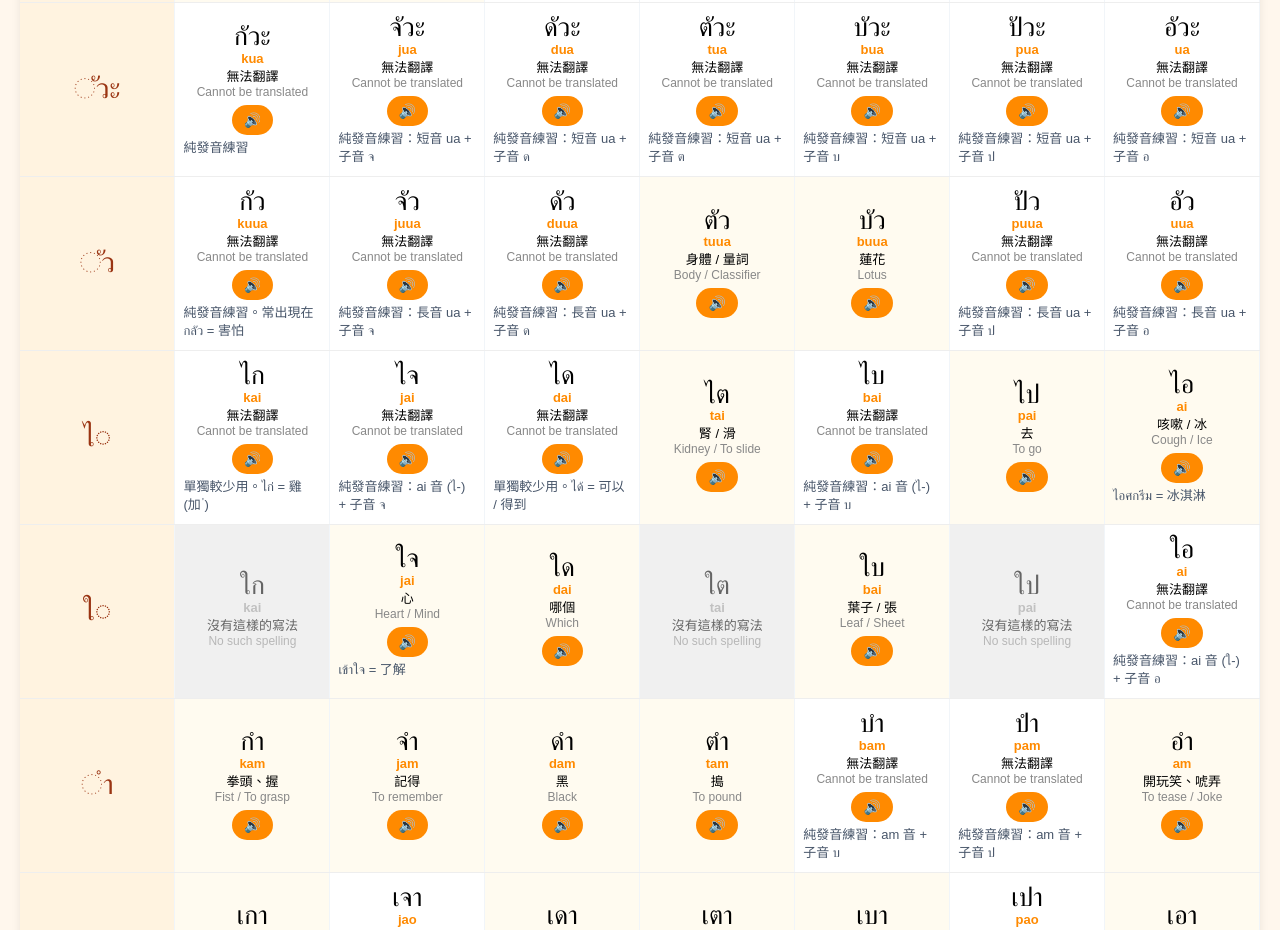
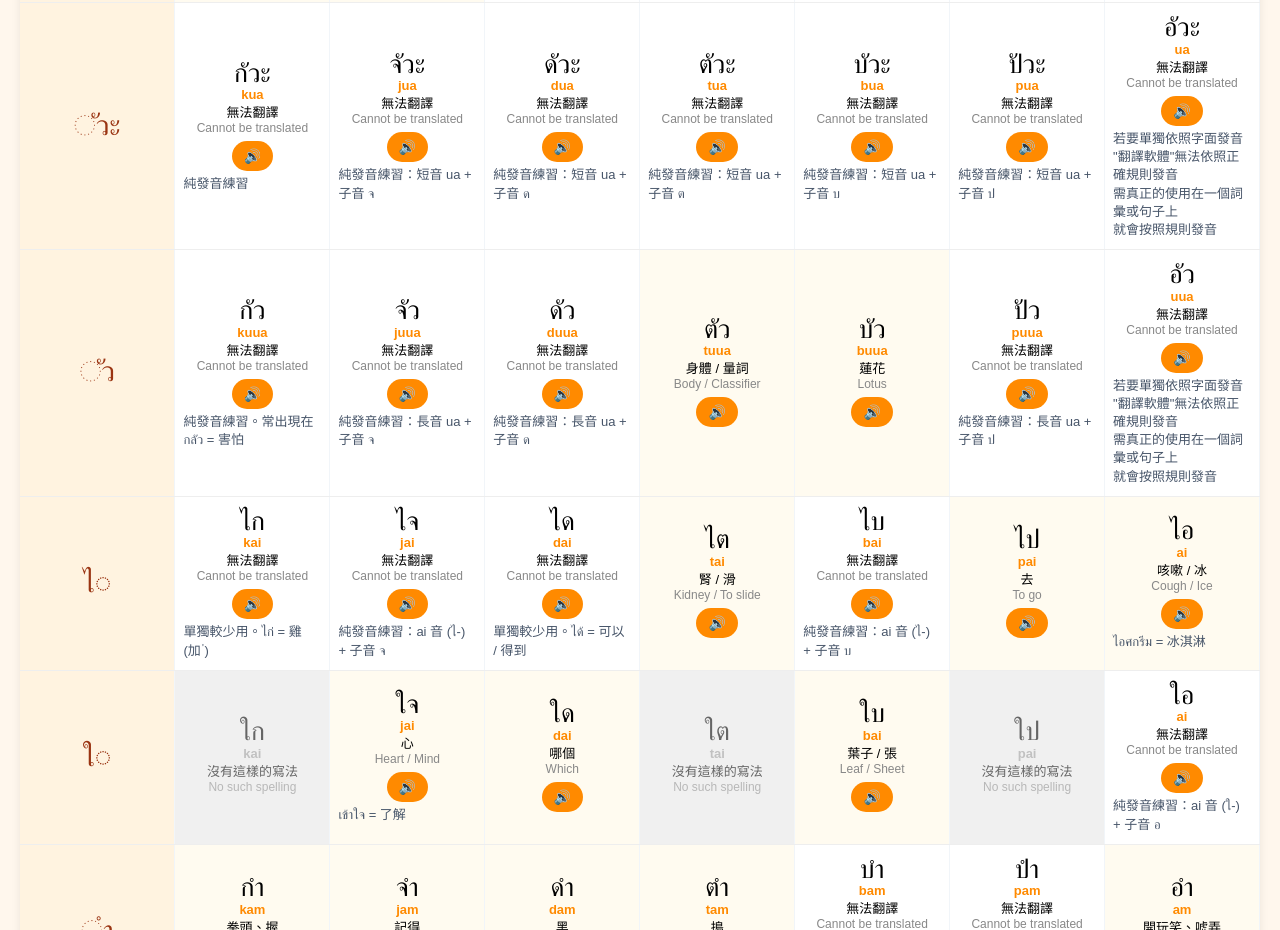
Before and after one commit to Mirien-style/thai-pronunciation-maintest, a plain HTML site: page index.html in a window 1280 px wide. Shown: the part 4059-4989 px from the top of the page. Drawn offline with Linux system fonts and the light colour scheme.

Commit message:
Update index.html

```diff
--- a/index.html
+++ b/index.html
@@ -179,7 +179,9 @@ var meaningful = {
   "เอ": { zh: "拿、要", en: "To take / Want", remark: "" },
   "เออ": { zh: "嗯、對", en: "Yeah", remark: "" },
   "อำ": { zh: "開玩笑、唬弄", en: "To tease / Joke", remark: "" },
-  "เอา": { zh: "拿、要", en: "To take / Want", remark: "" }
+  "เอา": { zh: "拿、要", en: "To take / Want", remark: "" },
+  "อัวะ": { zh: "無法翻譯", en: "Cannot be translated", remark: "若要單獨依照字面發音<br>\"翻譯軟體\"無法依照正確規則發音<br>需真正的使用在一個詞彙或句子上<br>就會按照規則發音" },
+  "อัว": { zh: "無法翻譯", en: "Cannot be translated", remark: "若要單獨依照字面發音<br>\"翻譯軟體\"無法依照正確規則發音<br>需真正的使用在一個詞彙或句子上<br>就會按照規則發音" }
   //2026.11.15 新增以上
 };
 var invalidWords = ["ใป", "ใต", "ใก"];
```
